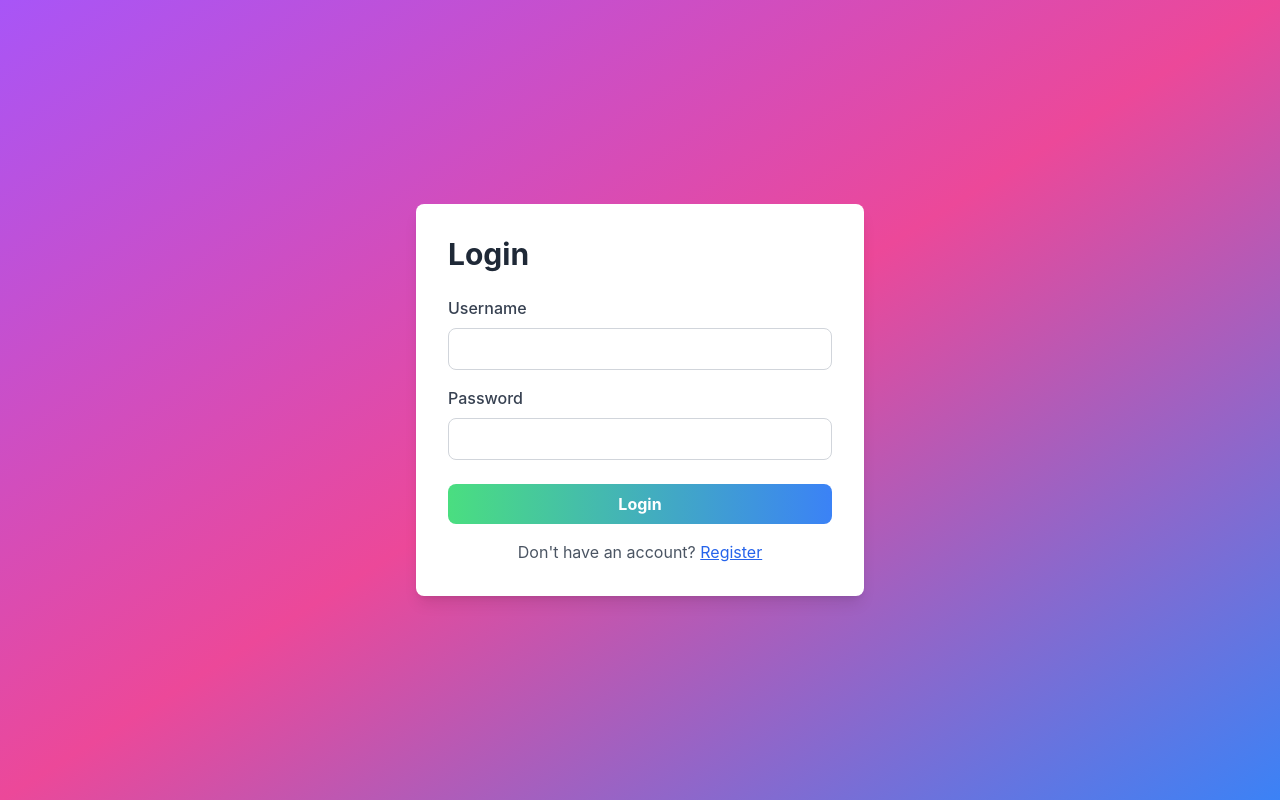
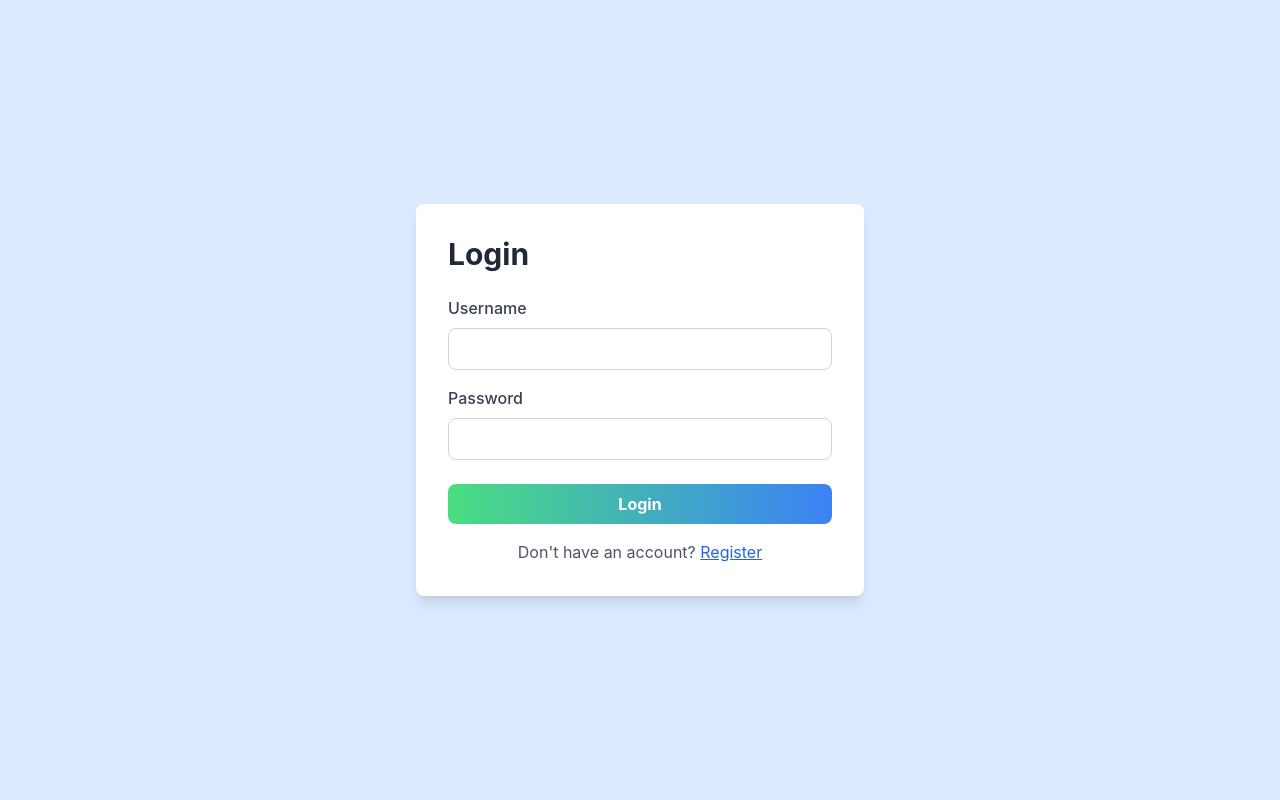
Before and after one commit to heartzforu/mypro, a React (Create React App) app: page / in a window 1280 px wide. Built offline with nearby package versions, Linux system fonts and the light colour scheme.

Commit message:
For color change

```diff
--- a/src/components/Login.jsx
+++ b/src/components/Login.jsx
@@ -29,7 +29,7 @@
   };
 
   return (
-    <div className="min-h-screen flex items-center justify-center bg-gradient-to-br from-purple-500 via-pink-500 to-blue-500">
+    <div className="min-h-screen flex items-center justify-center bg-gradient-to-br from-blue-100 to-blue-100">
       <div className="bg-white p-8 rounded-lg shadow-lg max-w-md w-full">
         <h1 className="text-3xl font-bold text-gray-800 mb-6 text-left">Login</h1>
         <form onSubmit={handleSubmit}>
--- a/src/components/Register.jsx
+++ b/src/components/Register.jsx
@@ -49,7 +49,7 @@
   };
 
   return (
-    <div className="h-screen flex items-center justify-center bg-gradient-to-br from-teal-400 via-purple-500 to-pink-600">
+    <div className="h-screen flex items-center justify-center bg-gradient-to-br from-teal-100 to-teal-100">
       <div className="bg-white bg-opacity-90 p-8 rounded-lg shadow-lg max-w-lg w-full backdrop-blur-md ">
         <h2 className="text-3xl font-bold text-gray-800 text-center mb-6">
           Create a New Account
```
